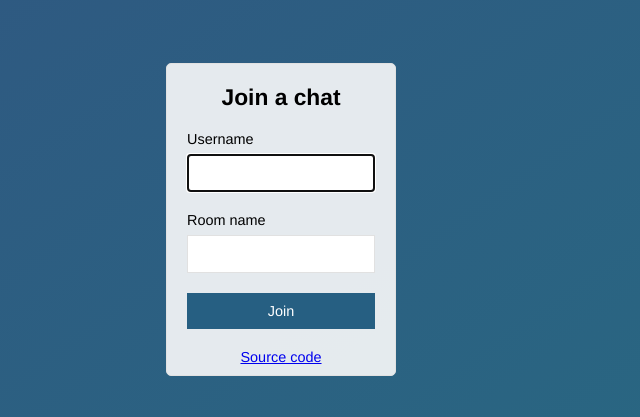
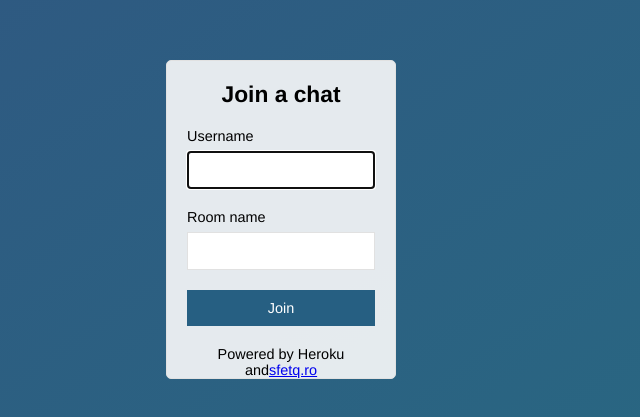
Before and after one commit to freewill777/anywherechat, a website: page public/index.html in a window 1280 px wide. Shown: the part 181-598 px from the top of the page, without its empty margins (359-999 px from the left). Drawn offline with Linux system fonts and the light colour scheme.

Commit message:
updated UI

```diff
--- a/public/css/style.css
+++ b/public/css/style.css
@@ -196,5 +196,5 @@ button:disabled {
 
 .source-code {
   text-align: center;
-  margin-bottom: 10px;
+
 }
--- a/public/index.html
+++ b/public/index.html
@@ -24,7 +24,7 @@
         <button>Join</button>
       </div>
     </form>
-    <p class="source-code"><a href="https://github.com/Angristan/node-chat-app">Source code</a></p>
+    <p class="source-code">Powered by Heroku and<a href="https://github.com/freewill777/anywherechat">sfetq.ro</a></p>
   </div>
 </body>
 </html>
```
